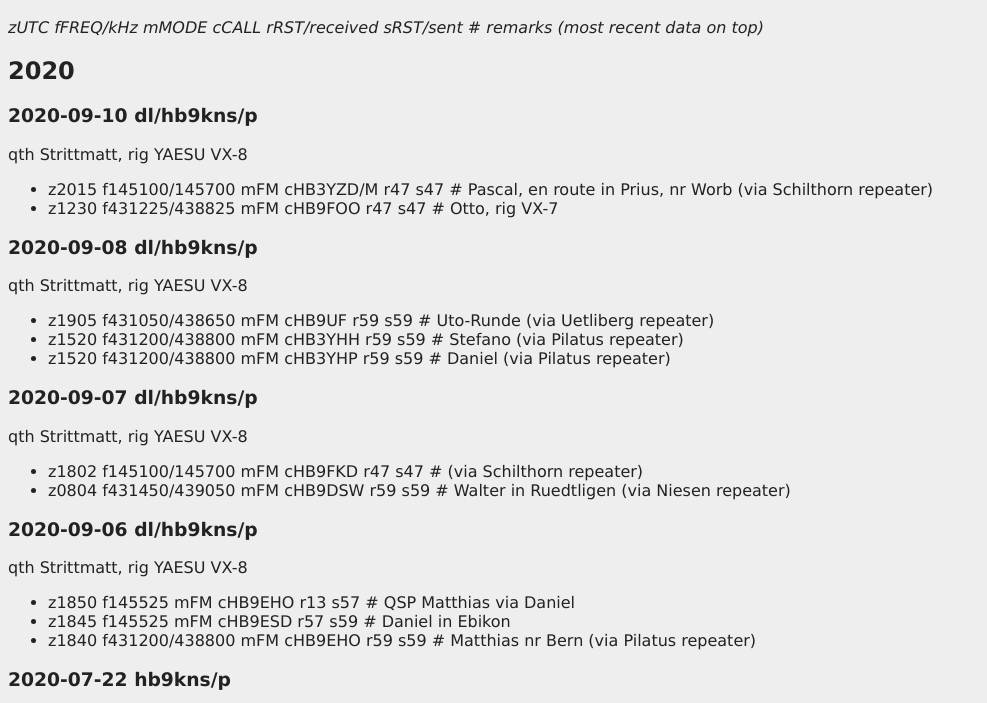
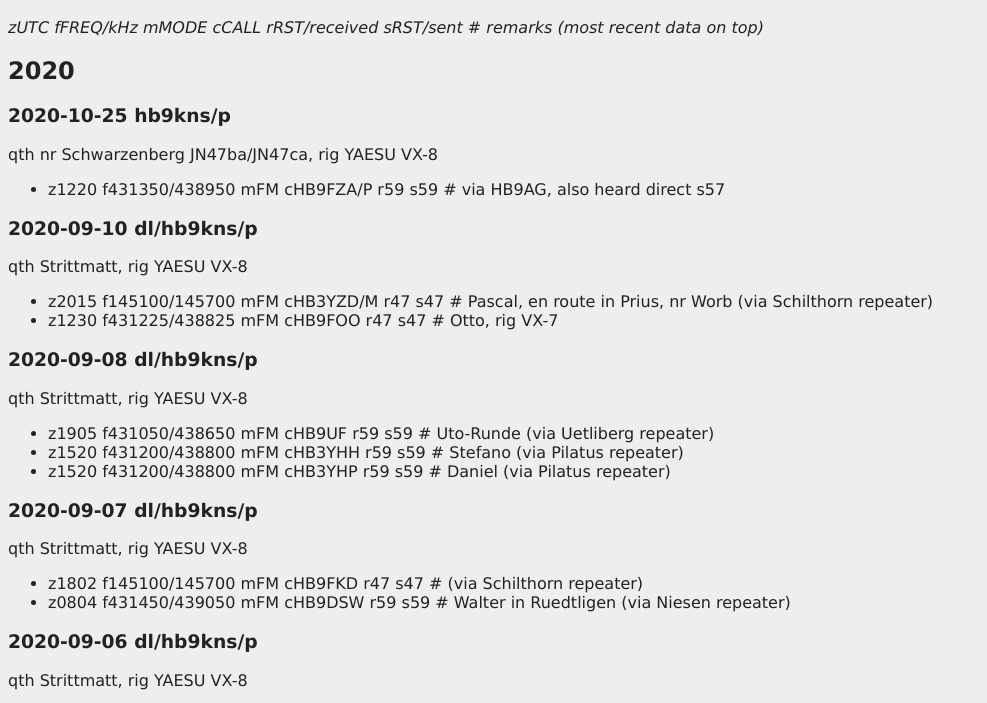
Before and after one commit to hb9kns/hb9kns.github.io, a plain HTML site: page hamlog.html in a window 1280 px wide. Shown: the part 49-752 px from the top of the page, without its empty margins (0-987 px from the left). Drawn offline with Linux system fonts and the light colour scheme.

Commit message:
upd.html

```diff
--- a/hamlog.html
+++ b/hamlog.html
@@ -9,6 +9,14 @@
 <em>(most recent data on top)</em></p>
 
 <h2>2020</h2>
+
+<h3>2020-10-25 hb9kns/p</h3>
+
+<p>qth nr Schwarzenberg JN47ba/JN47ca, rig YAESU VX-8</p>
+
+<ul>
+<li>z1220 f431350/438950 mFM cHB9FZA/P r59 s59 # via HB9AG, also heard direct s57</li>
+</ul>
 
 <h3>2020-09-10 dl/hb9kns/p</h3>
 
```
